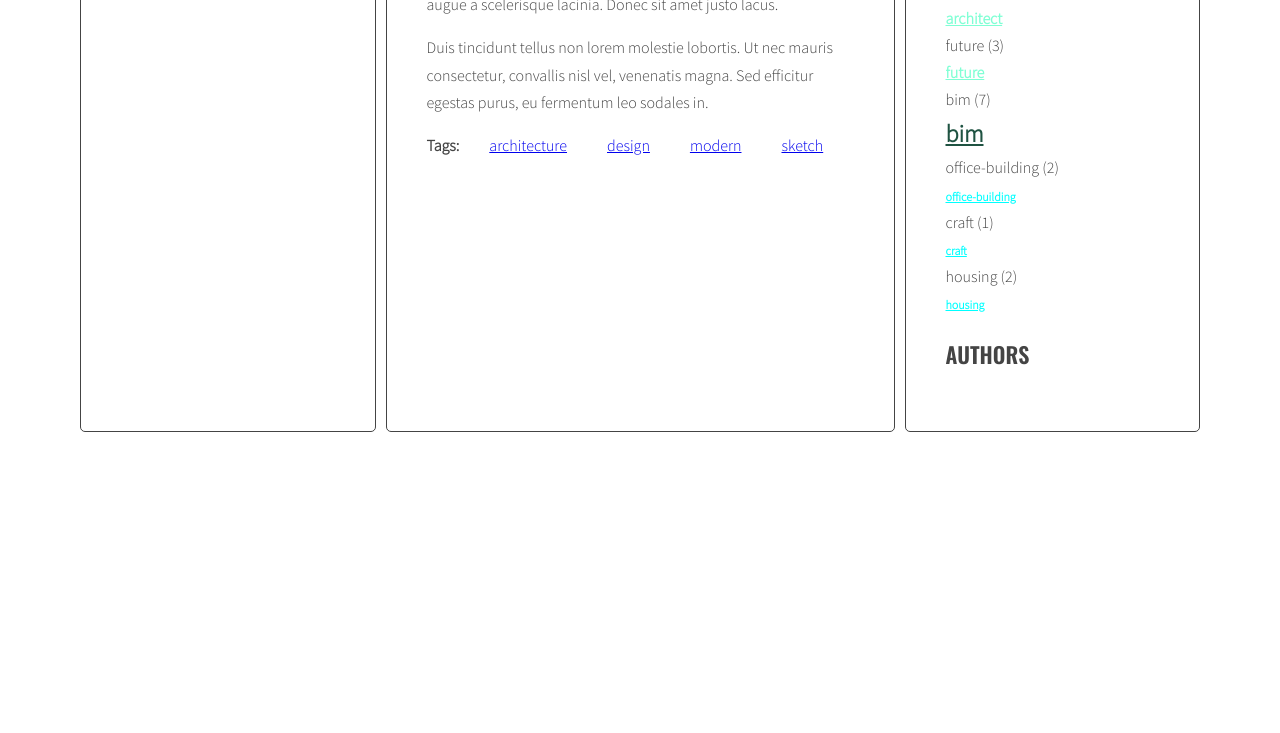
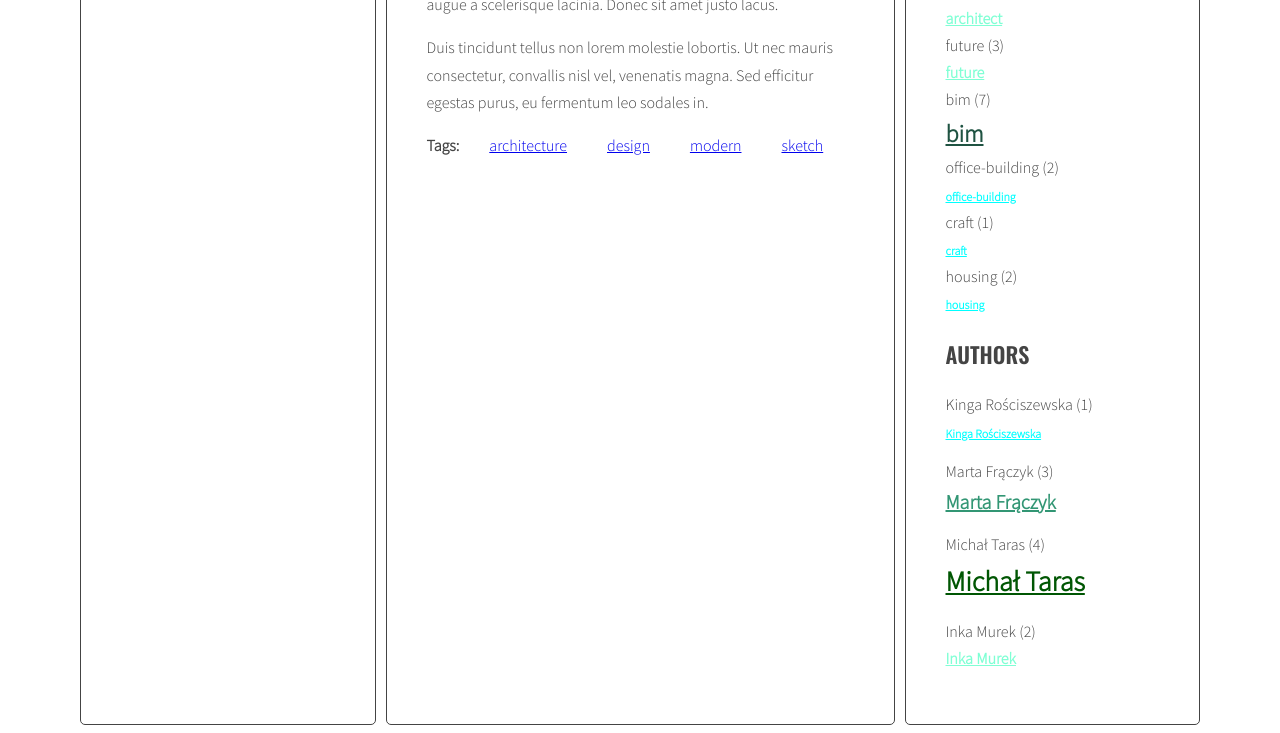
Before and after one commit to inkamurek/javascript-archiBlog, a website: page index.html in a window 1280 px wide. Shown: the part 639-1372 px from the top of the page. Before the commit the page ends 1079 px from the top, so only its background shows below. Drawn offline with nearby package versions, Linux system fonts and the light colour scheme.

Commit message:
Add come script about author cloud

```diff
--- a/js/script.js
+++ b/js/script.js
@@ -156,7 +156,6 @@ function calculateTagClass (count, params) {
 
 function generateTags() {
   /* find all articles */
-
   const articles = document.querySelectorAll(optArticleSelector);
 
   /* START LOOP: for every article: */
@@ -308,24 +307,47 @@ addClickListenersToTags();
 
 // -------------------------------------------------------------------------------------------------------------------
 
+
+const optAuthorsListSelector = '.authors.list';
+console.log('optAuthorsListSelector' , optAuthorsListSelector);
+
+
+/* [NEW] create a new variable allAuthors with an empty object*/
+let allAuthors = {};
+
+function calculateAuthorsParams(authors) {
+
+  const params = {max: 0, min: 9999};
+  for(let author in authors){
+    console.log(author + ' is used ' + authors[author] + ' times');
+    if(authors[author] > params.max){
+      params.max = authors[author]}
+    if(authors[author] < params.min){
+      params.min = authors[author]}
+  }
+  return params;
+}
+
+function calculateAuthorClass (count, params) {
+
+       const normalizedCount = count - params.min;
+       const normalizedMax = params.max - params.min;
+       const percentage = normalizedCount / normalizedMax;
+       const classNumber = Math.floor( percentage * (optCloudClassCount - 1) + 1 );
+
+      return (optCloudClassPrefix, classNumber);
+}
+
 function generateAuthors() {
 
   /* find all articles */
   const articles = document.querySelectorAll(optArticleSelector);
-  console.log('articles:', articles);
-  // const authorList = document.querySelector(optAuthorListSelector);
-
-  /* make html variable with empty string */
-
-
-
 
   /* START LOOP: for every article: */
   for (let article of articles) {
     /* find author */
 
     const authorList = article.querySelector(optArticleAuthorSelector);
-    // console.log('auhtorList:', authorList);
 
     let html = '';
 
@@ -341,15 +363,50 @@ function generateAuthors() {
       // `<li><a href="#${author}"><span>${author}</span></a></li>`;
       '<li><a href="#author-' + author + '"><span>' + author + '</span></a></li>';
 
-      // "<li><a href='#'" + author + "><span>" + author + "</span></a></li>";
-
     /* insert link into html variable */
     html = html + authorHTML;
 
-    // console.log('html:' , html);
+    /* [NEW] check if this link is NOT already in allTags */
+      // eslint-disable-next-line no-undef
+      if(!allAuthors.hasOwnProperty(author)) {
 
-  authorList.innerHTML = html;
+        /* [NEW] add tag to allTags object */
+        allAuthors[author] = 1;}
+         else {
+        allAuthors[author]++;
+      }
+
+    authorList.innerHTML = html;
+    console.log("HTML0" , html)
   }
+
+  /* [NEW] find list of tags in right column */
+  const authorList = document.querySelector(optAuthorsListSelector);
+
+
+  const authorsParams = calculateAuthorsParams(allAuthors);
+  console.log('authorsParams:', authorsParams);
+
+   /* [NEW] create variable for all links HTML code */
+   let allAuthorsHTML = '';
+
+    /* [NEW] START LOOP: for each tag in allTags */
+   for(let author in allAuthors){
+    console.log("author" , author)
+
+       /* [NEW] generate code of a link and add it ti allTagsHTML */
+       allAuthorsHTML += author+ ' (' + allAuthors[author] + ')' ;
+
+       const authorLinkHTML = '<li><a class="tag-size-' + calculateAuthorClass(allAuthors[author], authorsParams) + '" href=#author-' +  author  +  '>' + author + '</a></li>'
+       console.log('authorLinkHTML:', authorLinkHTML);
+
+       allAuthorsHTML += authorLinkHTML;
+
+   /* [NEW] END LOOP: for each tag in allTags: */
+  }
+
+   /* [NEW] add html from allTagshTML to tagList */
+   authorList.innerHTML = allAuthorsHTML;
 }
 
 generateAuthors();
```
Also changed, not shown: index.html (+0 -20 lines).
